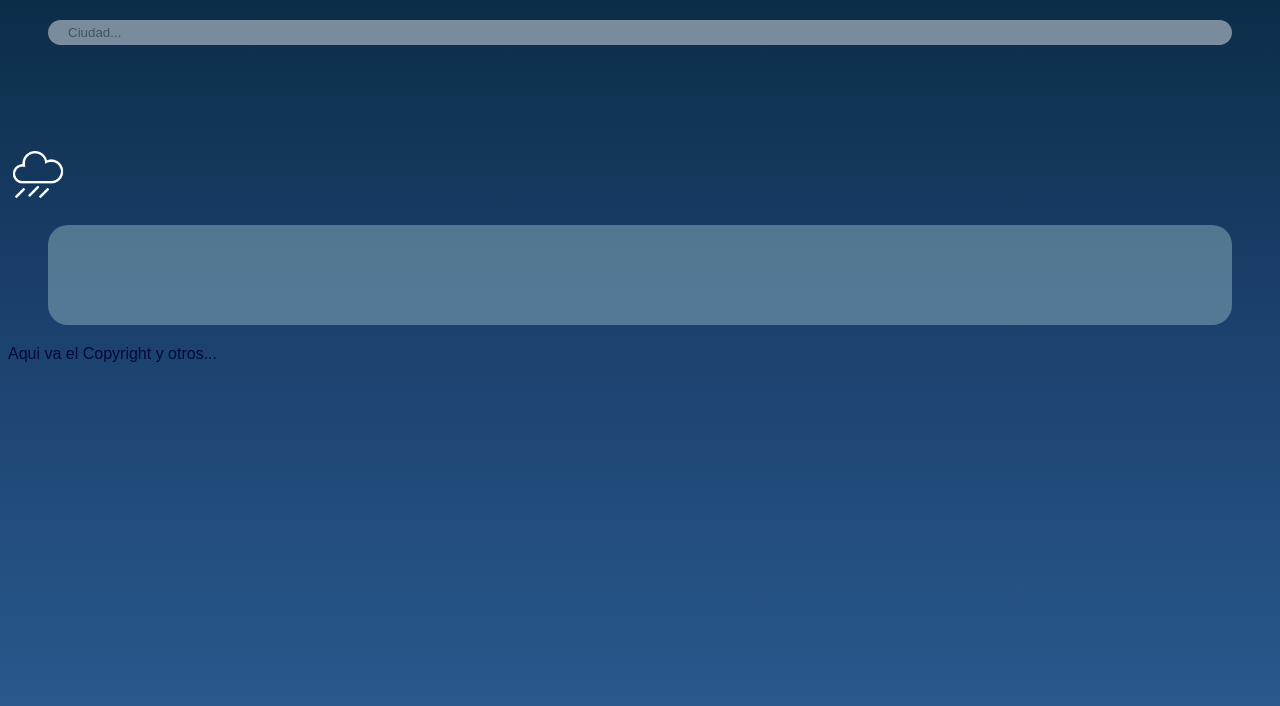
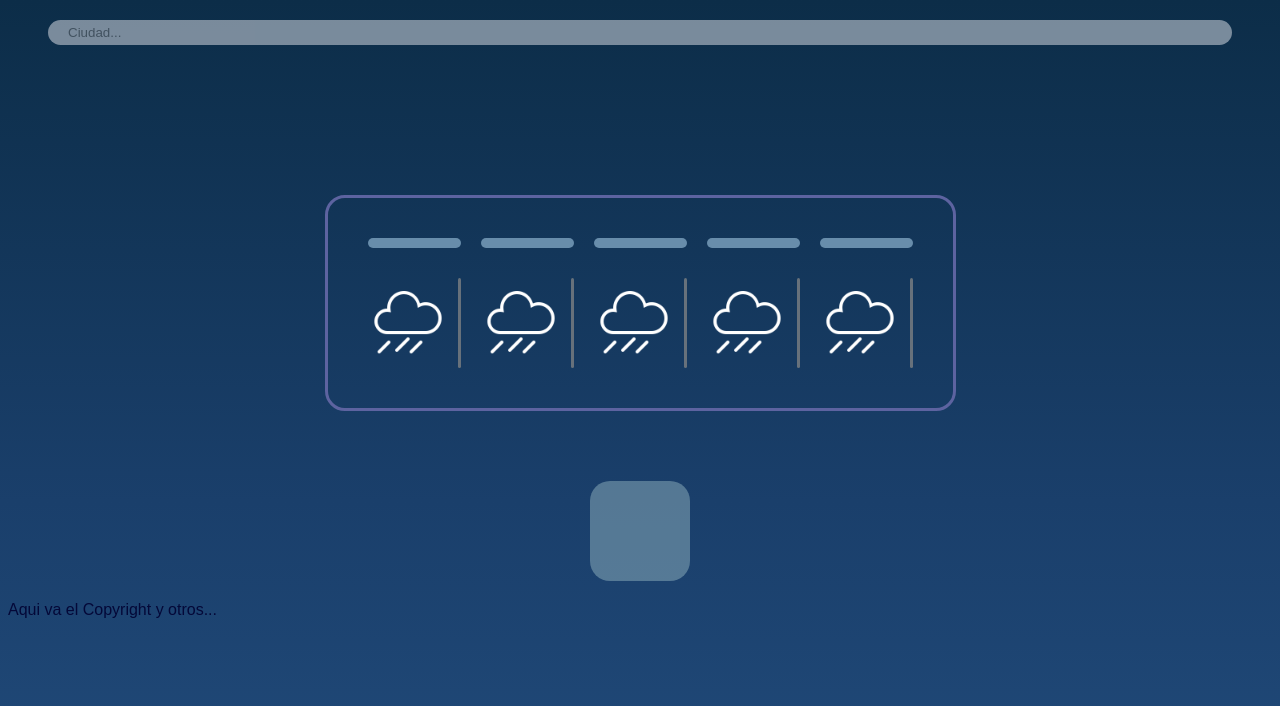
Before and after one commit to EdOliveros/WeatherApp, a plain HTML site: page index.html in a window 1280 px wide. Drawn offline with Linux system fonts and the light colour scheme; no server answers; a web font is replaced by a local one.

Commit message:
feat: Icon's box added.

```diff
--- a/css/style.css
+++ b/css/style.css
@@ -24,6 +24,7 @@ body {
     display: flex;
     flex: auto;
     flex-direction: column;
+    align-items: center;
 }
 
 .contenedor-search {
@@ -112,7 +113,54 @@ body {
     text-align: center;
 }
 
-.imagen {
-    width: 60px;
+/* Cards */
+
+.icons-container {
+    display: flex;
+    flex: auto;
+    flex-wrap: wrap;
+    padding: 20px;
+    border-radius: 20px;
+    border: 3px solid #5d63a0;
+    margin: 50px;
+    padding: 30px;
+    width: fit-content;
+}
+
+.card {
+    display: flex;
+    flex-direction: column;
+    width: auto;
+    margin: 5px;
+    padding: 5px;
+}
+
+.box {
+    display: flex;
+    flex: auto;
+    background-color: #688dab;
+    height: 10px;
+    border-radius: 20px;
+    margin-bottom: 30px;
+}
+
+.img-container {
+    display: flex;
+    flex: auto;
+    flex-direction: row;
+    align-items: center;
+}
+
+.line {
+    background-color: #67717b;
+    height: 90px;
+    width: 3px;
+    border-radius: 2px;
+    margin-left: 10px;
+}
+
+.img {
+    width: 80px;
+    height: auto;
     filter: brightness(0) invert(1);
 }
--- a/index.html
+++ b/index.html
@@ -18,7 +18,44 @@
         <section class="contenedor">
             <div id="location-contenedor">
             </div>
-            <img class="imagen" src="/img/Icons8/icons8-aguacero-100.png" alt="">
+            <!-- <img class="imagen" src="/img/Icons8/icons8-aguacero-100.png" alt=""> -->
+            <div class="icons-container">
+                <div class="card">
+                    <div class="box"></div>
+                    <div class="img-container">
+                        <img src="/img/Icons8/icons8-aguacero-100.png" alt="" class="img">
+                        <div class="line"></div>
+                    </div>
+                </div>
+                <div class="card">
+                    <div class="box"></div>
+                    <div class="img-container">
+                        <img src="/img/Icons8/icons8-aguacero-100.png" alt="" class="img">
+                        <div class="line"></div>
+                    </div>
+                </div>
+                 <div class="card">
+                    <div class="box"></div>
+                    <div class="img-container">
+                        <img src="/img/Icons8/icons8-aguacero-100.png" alt="" class="img">
+                        <div class="line"></div>
+                    </div>
+                </div>
+                 <div class="card">
+                    <div class="box"></div>
+                    <div class="img-container">
+                        <img src="/img/Icons8/icons8-aguacero-100.png" alt="" class="img">
+                        <div class="line"></div>
+                    </div>
+                </div>
+                 <div class="card">
+                    <div class="box"></div>
+                    <div class="img-container">
+                        <img src="/img/Icons8/icons8-aguacero-100.png" alt="" class="img">
+                        <div class="line"></div>
+                    </div>
+                </div>
+            </div>
             <div id="informacion-contenedor">
             </div>
         </section>
```
